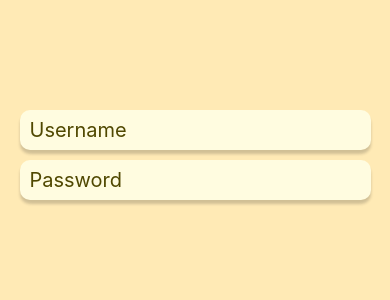
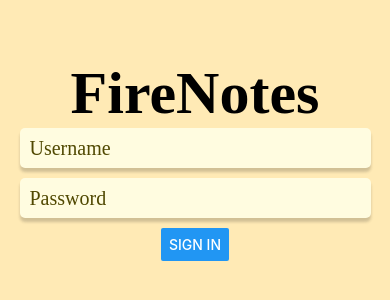
Before and after one commit to dylanmas/firenotes, a React Native app: screen / in a window 390 px wide. Shown: the part 262-562 px from the top of the page. Built offline with nearby package versions, Linux system fonts and the light colour scheme.

Commit message:
More style applied

```diff
--- /dev/null
+++ b/components/InputField.js
@@ -0,0 +1,29 @@
+import React from "react"
+import { TextInput, View } from "react-native";
+
+const InputField = ({value}) => {
+    return (
+      <TextInput
+        style={{
+          height: 40,
+          borderRadius: 5,
+          backgroundColor: "#FFFCE0",
+          width: "90%",
+          padding: 10,
+          color: "#504801",
+          fontSize: 20,
+          shadowColor: "#171717",
+          shadowOffset: { width: 0, height: 4 },
+          shadowOpacity: 0.2,
+          shadowRadius: 3,
+          marginBottom: 10,
+          fontFamily: "AvenirNextCondensed-Medium",
+        }}
+        placeholder={value}
+        defaultValue={value}
+        onChangeText={(e) => SetUserName(e)}
+      />
+    );
+}
+
+export default InputField;
--- a/pages/Signup.js
+++ b/pages/Signup.js
@@ -1,7 +1,9 @@
+import { sendEmailVerification } from "@firebase/auth";
 import React, { useState } from "react";
-import { StyleSheet, Text, TextInput, View } from "react-native";
+import { Button, StyleSheet, Text, TextInput, View } from "react-native";
 import { backgroundColor } from "react-native/Libraries/Components/View/ReactNativeStyleAttributes";
 import { app } from "../firebase/config";
+import InputField from "../components/InputField";
 const Styles = StyleSheet.create({
   Container: {
     flex: 1,
@@ -15,44 +17,24 @@ const Signup = () => {
   const [userName, SetUserName] = useState("");
   return (
     <View style={Styles.Container}>
-      <TextInput
+      <Text
         style={{
-          height: 40,
-          borderRadius: 10,
-          backgroundColor: "#FFFCE0",
-          width: "90%",
-          padding: 10,
-          color: "#504801",
-          fontSize: 20,
-          shadowColor: "#171717",
-          shadowOffset: { width: 0, height: 4 },
-          shadowOpacity: 0.2,
-          shadowRadius: 3,
-          marginBottom: 10,
+          fontSize: 60,
+          fontWeight: "bold",
+          fontFamily: "AvenirNextCondensed-Medium",
         }}
-        placeholder="Username"
-        defaultValue={userName}
-        onChangeText={(e) => SetUserName(e)}
-      />
+      >
+        FireNotes
+      </Text>
 
-      <TextInput
-        style={{
-          height: 40,
-          borderRadius: 10,
-          backgroundColor: "#FFFCE0",
-          width: "90%",
-          padding: 10,
-          color: "#504801",
-          fontSize: 20,
-          shadowColor: "#171717",
-          shadowOffset: { width: 0, height: 4 },
-          shadowOpacity: 0.2,
-          shadowRadius: 3,
-          marginBottom: 10,
-        }}
-        placeholder="Password"
-        defaultValue={userName}
-        onChangeText={(e) => SetUserName(e)}
+      <InputField value="Username" />
+      <InputField value="Password" />
+
+      <Button
+        //onPress={logIn}
+        //textStyle={{ fontFamily: "AvenirNextCondensed-Medium" }}
+        title="Sign in"
+        backgroundColor="black"
       />
     </View>
   );
```
Also changed, not shown: react-native.config.js (added, +7 -0 lines), assets/impact.ttf (added).
